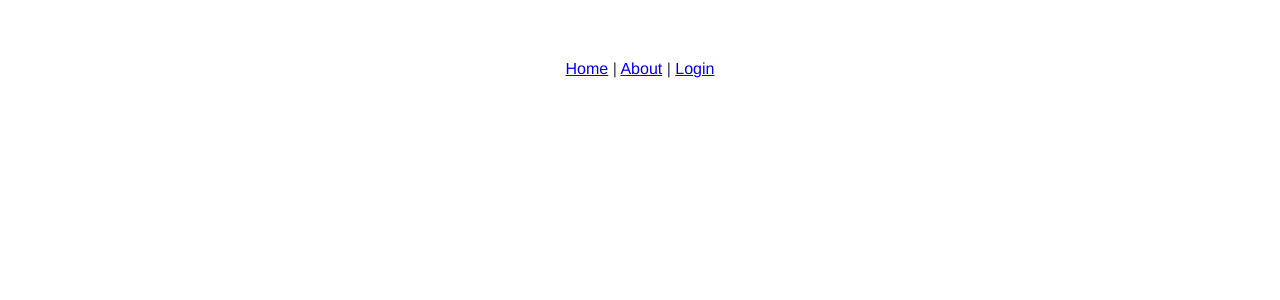
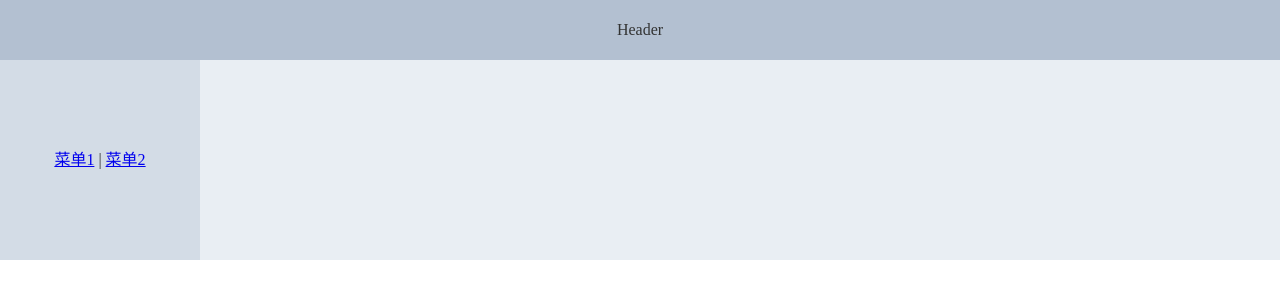
Before and after one commit to zacharycare/chanson-cloud, a Vue app in the folder web/: page /console in a window 1280 px wide. Shown: the top 300 px of the page. Built offline with nearby package versions, Linux system fonts and the light colour scheme.

Commit message:
console page

```diff
--- a/web/src/App.vue
+++ b/web/src/App.vue
@@ -1,21 +1,11 @@
 <template>
   <div id="app">
-    <div id="nav">
-      <router-link to="/">Home</router-link> |
-      <router-link to="/about">About</router-link> |
-      <router-link to="/login">Login</router-link>
-    </div>
     <router-view/>
   </div>
 </template>
 
 <style>
-  #nav {
-    font-family: 'Avenir', Helvetica, Arial, sans-serif;
-    -webkit-font-smoothing: antialiased;
-    -moz-osx-font-smoothing: grayscale;
-    text-align: center;
-    color: #2c3e50;
-    margin: 60px 0;
+  body{
+    margin: 0;
   }
 </style>
--- /dev/null
+++ b/web/src/components/Menu1.vue
@@ -0,0 +1,13 @@
+<template>
+    <div>这是菜单1的页面</div>
+</template>
+
+<script>
+    export default {
+        name: "Menu1"
+    }
+</script>
+
+<style scoped>
+
+</style>
--- /dev/null
+++ b/web/src/components/Menu2.vue
@@ -0,0 +1,13 @@
+<template>
+    <div>这是菜单2的页面</div>
+</template>
+
+<script>
+    export default {
+        name: "Menu2"
+    }
+</script>
+
+<style scoped>
+
+</style>
--- a/web/src/router/index.js
+++ b/web/src/router/index.js
@@ -22,6 +22,23 @@ Vue.use(VueRouter)
       path: '/login',
       name: 'Login',
       component: () => import(/* webpackChunkName: "about" */ '../views/Login.vue')
+    },
+    {
+      path: '/console',
+      name: 'Console',
+      component: () => import(/* webpackChunkName: "about" */ '../views/Console.vue'),
+      children: [
+        {
+          path: 'menu1',
+          name: 'Menu1',
+          component: () => import(/* webpackChunkName: "about" */ '../components/Menu1.vue')
+        },
+        {
+          path: 'menu2',
+          name: 'Menu2',
+          component: () => import(/* webpackChunkName: "about" */ '../components/Menu2.vue')
+        }
+      ]
     }
 ]
 
--- /dev/null
+++ b/web/src/views/Console.vue
@@ -0,0 +1,43 @@
+<template>
+    <el-container>
+        <el-header>Header</el-header>
+        <el-container>
+            <el-aside width="200px">
+                <router-link :to="{name: 'Menu1'}">菜单1</router-link> |
+                <router-link :to="{name: 'Menu2'}">菜单2</router-link>
+            </el-aside>
+            <el-main>
+                <router-view/>
+            </el-main>
+        </el-container>
+    </el-container>
+</template>
+
+<script>
+    export default {
+        name: "Console"
+    }
+</script>
+
+<style scoped>
+    .el-header, .el-footer {
+        background-color: #B3C0D1;
+        color: #333;
+        text-align: center;
+        line-height: 60px;
+    }
+
+    .el-aside {
+        background-color: #D3DCE6;
+        color: #333;
+        text-align: center;
+        line-height: 200px;
+    }
+
+    .el-main {
+        background-color: #E9EEF3;
+        color: #333;
+        text-align: center;
+        line-height: 160px;
+    }
+</style>
--- a/web/src/views/Home.vue
+++ b/web/src/views/Home.vue
@@ -1,6 +1,10 @@
 <template>
   <div class="home">
     <img alt="Vue logo" src="../assets/logo.png">
+    <div>
+      <router-link to="/about">关于</router-link> |
+      <router-link to="/login">登录</router-link>
+    </div>
     <HelloWorld msg="Welcome to Your Vue.js App"/>
   </div>
 </template>
@@ -16,3 +20,7 @@ export default {
   }
 }
 </script>
+
+<style>
+  .home{text-align: center}
+</style>
--- a/web/src/views/Login.vue
+++ b/web/src/views/Login.vue
@@ -27,6 +27,7 @@
         methods: {
             onSubmit() {
                 console.log('submit!');
+                this.$router.push("/console");
             }
         }
     }
```
